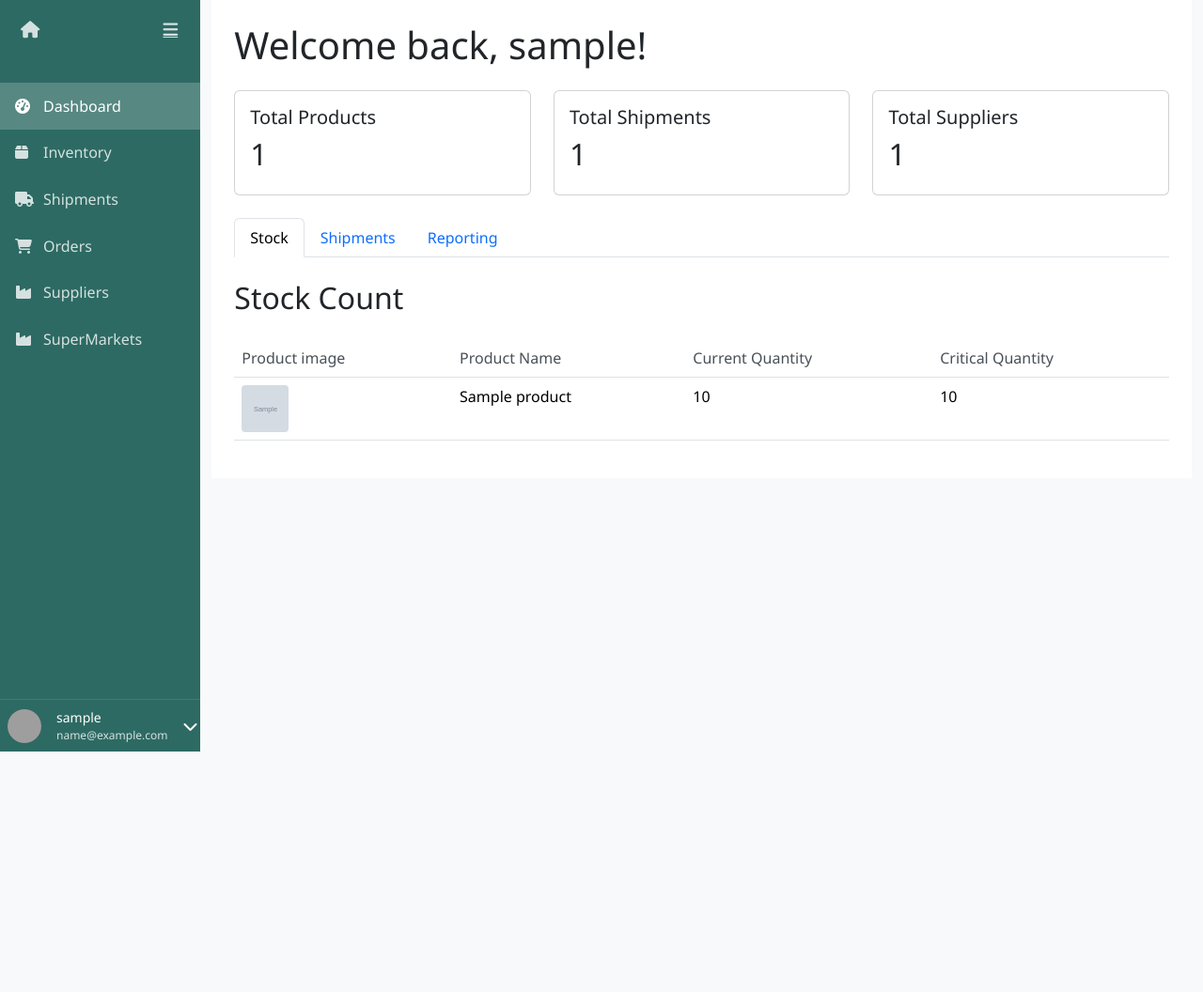
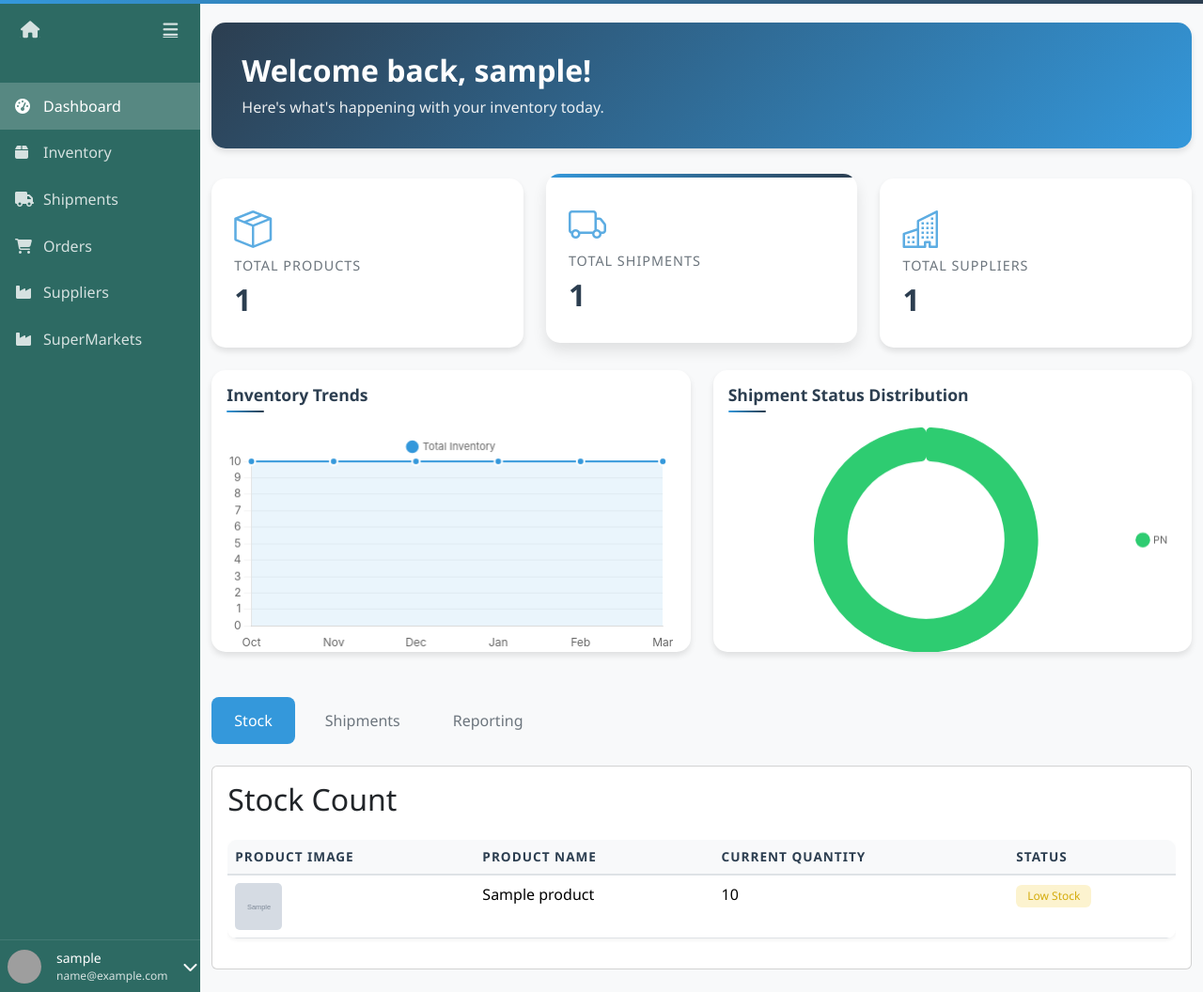
Before and after one commit to moelbanna-bot/Inventory-management-system, a Django app: page / in a window 1280 px wide. Shown: the whole page at 94% size. Before the commit the page ends 800 px from the top, so only its background shows below. Run offline with Django 5.2, Linux system fonts and the light colour scheme; a user stored in the database is signed in; tables that the repository leaves empty hold one stand-in row (values such as "Sample post"); grey boxes marked "Sample" are stand-in pictures; some libraries are stand-ins or nearby versions; grey boxes are pictures that could not be loaded.

Commit message:
enhanced styling of the dashboard page

```diff
--- /dev/null
+++ b/static/css/dashboard.css
@@ -0,0 +1,213 @@
+:root {
+    --primary-color: #2c3e50;
+    --secondary-color: #3498db;
+    --accent-color: #e74c3c;
+    --success-color: #2ecc71;
+    --warning-color: #f1c40f;
+    --light-bg: #f8f9fa;
+    --dark-bg: #2c3e50;
+}
+
+body {
+    background-color: var(--light-bg);
+}
+
+.stat-card {
+    border-radius: 15px;
+    border: none;
+    box-shadow: 0 4px 6px rgba(0, 0, 0, 0.1);
+    transition: all 0.3s ease;
+    background: white;
+    overflow: hidden;
+}
+
+.stat-card:hover {
+    transform: translateY(-5px);
+    box-shadow: 0 8px 15px rgba(0, 0, 0, 0.1);
+}
+
+.stat-card .card-body {
+    padding: 1.5rem;
+    position: relative;
+}
+
+.stat-card::before {
+    content: "";
+    position: absolute;
+    top: 0;
+    left: 0;
+    width: 100%;
+    height: 4px;
+    background: linear-gradient(
+            90deg,
+            var(--secondary-color),
+            var(--primary-color)
+    );
+}
+
+.stat-card h5 {
+    color: #6c757d;
+    font-size: 0.9rem;
+    text-transform: uppercase;
+    letter-spacing: 1px;
+    margin-bottom: 0.5rem;
+}
+
+.stat-card h2 {
+    color: var(--primary-color);
+    font-size: 2rem;
+    margin: 0.5rem 0;
+    font-weight: 600;
+}
+
+.stat-icon {
+    font-size: 2.5rem;
+    color: var(--secondary-color);
+    margin-bottom: 1rem;
+    opacity: 0.8;
+}
+
+.chart-container {
+    background: white;
+    border-radius: 15px;
+    padding: 1rem;
+    box-shadow: 0 4px 6px rgba(0, 0, 0, 0.1);
+    margin-bottom: 1.5rem;
+    transition: all 0.3s ease;
+    max-height: 300px;
+}
+
+.chart-container:hover {
+    box-shadow: 0 8px 15px rgba(0, 0, 0, 0.1);
+}
+
+.chart-container h4 {
+    color: var(--primary-color);
+    font-weight: 600;
+    margin-bottom: 1rem;
+    position: relative;
+    padding-bottom: 0.5rem;
+    font-size: 1.1rem;
+}
+
+.chart-container h4::after {
+    content: "";
+    position: absolute;
+    bottom: 0;
+    left: 0;
+    width: 40px;
+    height: 2px;
+    background: linear-gradient(
+            90deg,
+            var(--secondary-color),
+            var(--primary-color)
+    );
+    border-radius: 2px;
+}
+
+.welcome-section {
+    background: linear-gradient(
+            135deg,
+            var(--primary-color),
+            var(--secondary-color)
+    );
+    color: white;
+    padding: 2rem;
+    border-radius: 15px;
+    margin-bottom: 2rem;
+    box-shadow: 0 4px 6px rgba(0, 0, 0, 0.1);
+}
+
+.welcome-section h1 {
+    margin: 0;
+    font-size: 2rem;
+    font-weight: 600;
+}
+
+.welcome-section p {
+    margin: 0.5rem 0 0;
+    opacity: 0.9;
+}
+
+.nav-tabs {
+    border: none;
+    margin-bottom: 2rem;
+}
+
+.nav-tabs .nav-link {
+    border: none;
+    color: #6c757d;
+    font-weight: 500;
+    padding: 0.8rem 1.5rem;
+    border-radius: 8px;
+    margin-right: 0.5rem;
+    transition: all 0.3s ease;
+}
+
+.nav-tabs .nav-link:hover {
+    color: var(--secondary-color);
+    background-color: rgba(52, 152, 219, 0.1);
+}
+
+.nav-tabs .nav-link.active {
+    background-color: var(--secondary-color);
+    color: white;
+}
+
+.table {
+    border-radius: 10px;
+    overflow: hidden;
+    background: white;
+    box-shadow: 0 2px 4px rgba(0, 0, 0, 0.05);
+}
+
+.table thead th {
+    background-color: var(--light-bg);
+    border-bottom: 2px solid #dee2e6;
+    color: var(--primary-color);
+    font-weight: 600;
+    text-transform: uppercase;
+    font-size: 0.85rem;
+    letter-spacing: 1px;
+}
+
+.table tbody tr {
+    transition: all 0.3s ease;
+}
+
+.table tbody tr:hover {
+    background-color: rgba(52, 152, 219, 0.05);
+}
+
+.badge {
+    padding: 0.5em 1em;
+    border-radius: 6px;
+    font-weight: 500;
+}
+
+.btn-outline-primary {
+    border-color: var(--secondary-color);
+    color: var(--secondary-color);
+    transition: all 0.3s ease;
+}
+
+.btn-outline-primary:hover {
+    background-color: var(--secondary-color);
+    color: white;
+}
+
+/* Badge styles */
+.badge.bg-warning-soft {
+    background-color: rgba(241, 196, 15, 0.2);
+    color: #d4ac0d;
+}
+
+.badge.bg-danger-soft {
+    background-color: rgba(231, 76, 60, 0.2);
+    color: #c0392b;
+}
+
+.badge.bg-success-soft {
+    background-color: rgba(46, 204, 113, 0.2);
+    color: #27ae60;
+}
--- a/templates/dashboard.html
+++ b/templates/dashboard.html
@@ -1,36 +1,75 @@
 {% extends 'base.html' %}
+{% load static %}
 {% block title %}Dashboard{% endblock %}
+{% block extra_css %}
+    <link
+            href="https://cdn.jsdelivr.net/npm/bootstrap-icons@1.7.2/font/bootstrap-icons.css"
+            rel="stylesheet"
+    />
+    <link href="{% static 'css/dashboard.css' %}" rel="stylesheet"/>
+{% endblock %}
 
 {% block content %}
-    <div class="container">
-        <div class="col main-content">
-            <div class="content-area p-4">
-                <h1 class="mb-4">Welcome back, {{ request.user.username }}!</h1>
+    <div class="container-fluid py-4">
+        <div class="welcome-section">
+            <h1>Welcome back, {{ request.user.username }}!</h1>
+            <p>Here's what's happening with your inventory today.</p>
+        </div>
 
         <!-- Stats Overview -->
         <div class="row mb-4">
-                    <div class="col-md-4">
-                        <div class="card">
+            <div class="col-md-{% if is_manager %}3{% else %}4{% endif %}">
+                <div class="stat-card">
                     <div class="card-body">
+                        <i class="bi bi-box-seam stat-icon"></i>
                         <h5>Total Products</h5>
                         <h2>{{ total_products }}</h2>
                     </div>
                 </div>
             </div>
-                    <div class="col-md-4">
-                        <div class="card">
+            <div class="col-md-{% if is_manager %}3{% else %}4{% endif %}">
+                <div class="stat-card">
                     <div class="card-body">
+                        <i class="bi bi-truck stat-icon"></i>
                         <h5>Total Shipments</h5>
                         <h2>{{ total_shipments }}</h2>
                     </div>
                 </div>
             </div>
-                    <div class="col-md-4">
-                        <div class="card">
+            <div class="col-md-{% if is_manager %}3{% else %}4{% endif %}">
+                <div class="stat-card">
                     <div class="card-body">
+                        <i class="bi bi-building stat-icon"></i>
                         <h5>Total Suppliers</h5>
                         <h2>{{ total_suppliers }}</h2>
                     </div>
+                </div>
+            </div>
+            {% if is_manager %}
+                <div class="col-md-3">
+                    <div class="stat-card">
+                        <div class="card-body">
+                            <i class="bi bi-exclamation-triangle stat-icon"></i>
+                            <h5>Low Stock Items</h5>
+                            <h2>{{ low_stock_count }}</h2>
+                        </div>
+                    </div>
+                </div>
+            {% endif %}
+        </div>
+
+        <!-- Charts Row -->
+        <div class="row mb-4">
+            <div class="col-md-6">
+                <div class="chart-container">
+                    <h4 class="mb-3">Inventory Trends</h4>
+                    <canvas id="inventoryTrendsChart"></canvas>
+                </div>
+            </div>
+            <div class="col-md-6">
+                <div class="chart-container">
+                    <h4 class="mb-3">Shipment Status Distribution</h4>
+                    <canvas id="shipmentStatusChart"></canvas>
                 </div>
             </div>
         </div>
@@ -50,9 +89,9 @@
 
         <div class="tab-content">
             <div class="tab-pane active" id="stock">
+                <div class="card">
+                    <div class="card-body">
                         <h2 class="mb-4">Stock Count</h2>
-
-                        <!-- Stock Table -->
                         <div class="table-responsive">
                             <table class="table table-hover">
                                 <thead>
@@ -60,7 +99,7 @@
                                     <th>Product image</th>
                                     <th>Product Name</th>
                                     <th>Current Quantity</th>
-                                    <th>Critical Quantity</th>
+                                    <th>Status</th>
                                 </tr>
                                 </thead>
                                 <tbody>
@@ -68,16 +107,37 @@
                                     <tr>
                                         <td>
                                             {% if product.image %}
-                                                <img src="{{ product.image.url }}" alt="{{ product.name }}"
-                                                     class="book-cover" style="width: 50px; height: 50px;"/>
+                                                <img
+                                                        src="{{ product.image.url }}"
+                                                        alt="{{ product.name }}"
+                                                        class="book-cover"
+                                                        style="
+                        width: 50px;
+                        height: 50px;
+                        object-fit: cover;
+                        border-radius: 5px;
+                      "
+                                                />
                                             {% else %}
-                                                <img src="https://via.placeholder.com/50" alt="No image"
-                                                     class="book-cover"/>
+                                                <img
+                                                        src="https://via.placeholder.com/50"
+                                                        alt="No image"
+                                                        class="book-cover"
+                                                        style="border-radius: 5px"
+                                                />
                                             {% endif %}
                                         </td>
                                         <td>{{ product.name }}</td>
                                         <td>{{ product.current_quantity }}</td>
-                                        <td>{{ product.critical_quantity }}</td>
+                                        <td>
+                                            {% if product.current_quantity == 0 %}
+                                                <span class="badge bg-danger-soft">Out of Stock</span>
+                                            {% elif product.current_quantity <= product.critical_quantity %}
+                                                <span class="badge bg-warning-soft">Low Stock</span>
+                                            {% else %}
+                                                <span class="badge bg-success-soft">In Stock</span>
+                                            {% endif %}
+                                        </td>
                                     </tr>
                                 {% empty %}
                                     <tr>
@@ -85,16 +145,15 @@
                                     </tr>
                                 {% endfor %}
                                 </tbody>
-
-                                <!-- Shipments section -->
-                                <tbody>
-
-
                             </table>
+                        </div>
+                    </div>
                 </div>
             </div>
 
             <div class="tab-pane" id="shipments">
+                <div class="card">
+                    <div class="card-body">
                         <h2 class="mb-4">Recent Shipments</h2>
                         <div class="table-responsive">
                             <table class="table table-hover">
@@ -104,6 +163,7 @@
                                     <th>Supplier</th>
                                     <th>Status</th>
                                     <th>Date</th>
+                                    <th>Actions</th>
                                 </tr>
                                 </thead>
                                 <tbody>
@@ -112,28 +172,73 @@
                                         <td>{{ shipment.reference_number }}</td>
                                         <td>{{ shipment.supplier.name }}</td>
                                         <td>
-            <span class="badge {% if shipment.status == 'DE' %}bg-success{% elif shipment.status == 'PN' %}bg-warning{% elif shipment.status == 'CA' %}bg-danger{% else %}bg-info{% endif %}">
+                    <span
+                            class="badge {% if shipment.status == 'DE' %}bg-success{% elif shipment.status == 'PN' %}bg-warning{% elif shipment.status == 'CA' %}bg-danger{% else %}bg-info{% endif %}"
+                    >
                       {{ shipment.get_status_display }}
                     </span>
                                         </td>
                                         <td>{{ shipment.access_date }}</td>
+                                        <td>
+                                            <button class="btn btn-sm btn-outline-primary">View</button>
+                                        </td>
                                     </tr>
                                 {% empty %}
                                     <tr>
-                                        <td colspan="4" class="text-center">No shipments available</td>
+                                        <td colspan="5" class="text-center">
+                                            No shipments available
+                                        </td>
                                     </tr>
                                 {% endfor %}
                                 </tbody>
                             </table>
                         </div>
                     </div>
+                </div>
+            </div>
 
             <div class="tab-pane" id="reporting">
+                <div class="card">
+                    <div class="card-body">
                         <h2 class="mb-4">Reporting</h2>
-                        <p>Reporting features will be added soon.</p>
+                        <div class="row">
+                            <div class="col-md-6">
+                                <div class="chart-container">
+                                    <h4 class="mb-3">Monthly Shipments</h4>
+                                    <canvas id="monthlyShipmentsChart"></canvas>
+                                </div>
+                            </div>
+                            <div class="col-md-6">
+                                <div class="chart-container">
+                                    <h4 class="mb-3">Top Products</h4>
+                                    <canvas id="topProductsChart"></canvas>
+                                </div>
+                            </div>
+                        </div>
                     </div>
                 </div>
             </div>
         </div>
     </div>
 {% endblock %}
+
+{% block extra_js %}
+    <script src="https://cdn.jsdelivr.net/npm/chart.js"></script>
+    <script src="{% static 'js/dashboard.js' %}"></script>
+    <script>
+        const chartData = {
+            inventory_trends_labels: {{ inventory_trends_labels|safe }},
+            inventory_trends_data: {{ inventory_trends_data|safe }},
+            shipment_status_labels: {{ shipment_status_labels|safe }},
+            shipment_status_data: {{ shipment_status_data|safe }},
+            monthly_shipments_labels: {{ monthly_shipments_labels|safe }},
+            monthly_shipments_data: {{ monthly_shipments_data|safe }},
+            top_products_labels: {{ top_products_labels|safe }},
+            top_products_data: {{ top_products_data|safe }}
+        };
+
+        document.addEventListener('DOMContentLoaded', function () {
+            initializeDashboardCharts(chartData);
+        });
+    </script>
+{% endblock %}
```
Lines whose indentation alone changed are shown as unchanged.
